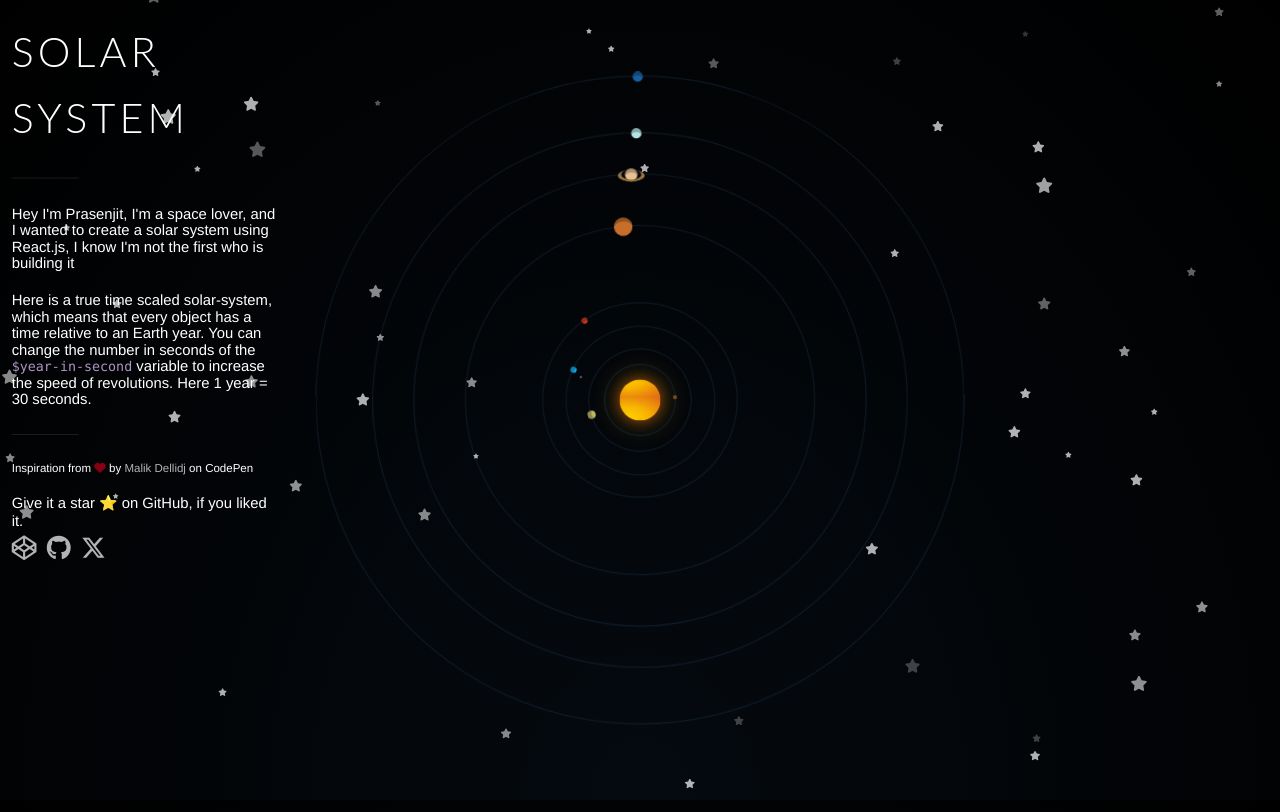
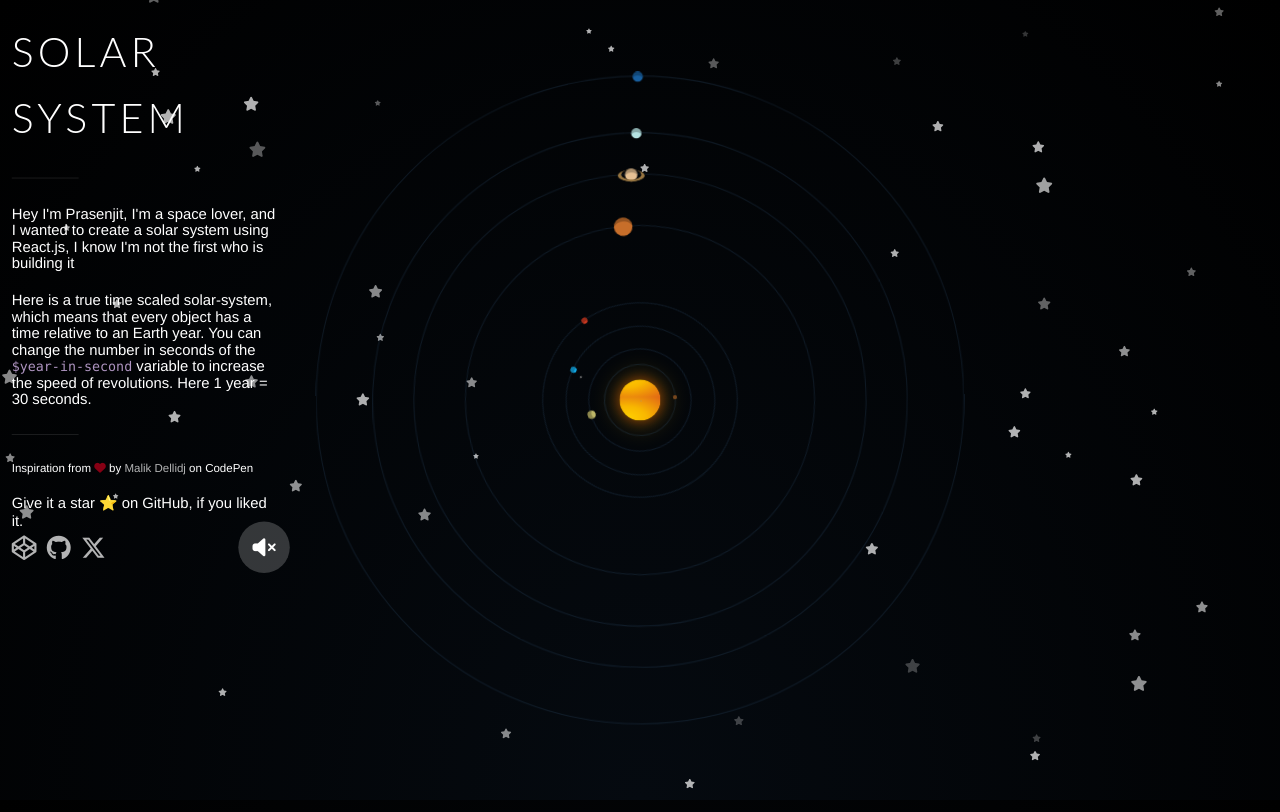
Before and after one commit to StarKnightt/Solar-System, a React (Vite) app: page / in a window 1280 px wide. Built offline with nearby package versions, Linux system fonts and the light colour scheme.

Commit message:
added music

```diff
--- a/src/components/SolarSystem.jsx
+++ b/src/components/SolarSystem.jsx
@@ -1,7 +1,18 @@
 import React from 'react';
 import '../styles/SolarSystem.css';
+import { useState, useRef } from "react";
+const SolarSystem = () => {
+    const [isPlaying, setIsPlaying] = useState(false);
+    const audioRef = useRef(null);
 
-const SolarSystem = () => {
+    const toggleMusic = () => {
+        if (isPlaying) {
+            audioRef.current.pause();
+        } else {
+            audioRef.current.play();
+        }
+        setIsPlaying(!isPlaying);
+    };
     const stars = Array.from({ length: 100 }).map((_, i) => (
         <div
             key={i}
@@ -58,6 +69,9 @@ const SolarSystem = () => {
                     <a className="fa-brands fa-github" href="https://github.com/StarKnightt" target="_blank" rel="noopener noreferrer"></a>
                     <a className="fa-brands fa-x-twitter" href="https://x.com/Star_Knight12" target="_blank" rel="noopener noreferrer"></a>
                 </p>
+                <button className={`music-toggle ${isPlaying ? 'playing' : ''}`} onClick={toggleMusic}>
+                    <i className={`fas ${isPlaying ? 'fa-volume-up' : 'fa-volume-mute'}`}></i>
+                </button>
             </div>
             <div className="solar-syst">
                 <div className="sun"></div>
@@ -72,6 +86,11 @@ const SolarSystem = () => {
                 <div className="pluto"></div>
                 <div className="asteroids-belt"></div>
             </div>
+            <audio ref={audioRef} loop>
+                <source src="/space-music.mp3" type="audio/mpeg" />
+                Your browser does not support the audio element.
+            </audio>
+
         </div>
     );
 };
--- a/src/styles/SolarSystem.css
+++ b/src/styles/SolarSystem.css
@@ -451,3 +451,36 @@
   .fa-star {
     animation-delay: calc(-1s * var(--i)); /* Smooth delay for each star */
   }
+
+
+  /* Add these styles to your existing SolarSystem.css file */
+
+.music-toggle {
+  position: absolute;
+  bottom: 20px;
+  right: 20px;
+  background: rgba(255, 255, 255, 0.2);
+  border: none;
+  border-radius: 50%;
+  width: 50px;
+  height: 50px;
+  font-size: 20px;
+  color: white;
+  cursor: pointer;
+  transition: all 0.3s ease;
+  z-index: 1000;
+}
+
+.music-toggle:hover {
+  background: rgba(255, 255, 255, 0.3);
+}
+
+.music-toggle.playing {
+  background: rgba(255, 255, 255, 0.4);
+}
+
+.music-toggle i {
+  line-height: 50px;
+}
+
+/*  orbit animations */
```
Also changed, not shown: 2 other files (tests, documents, lock files or other folders). Lines whose indentation alone changed are shown as unchanged.
